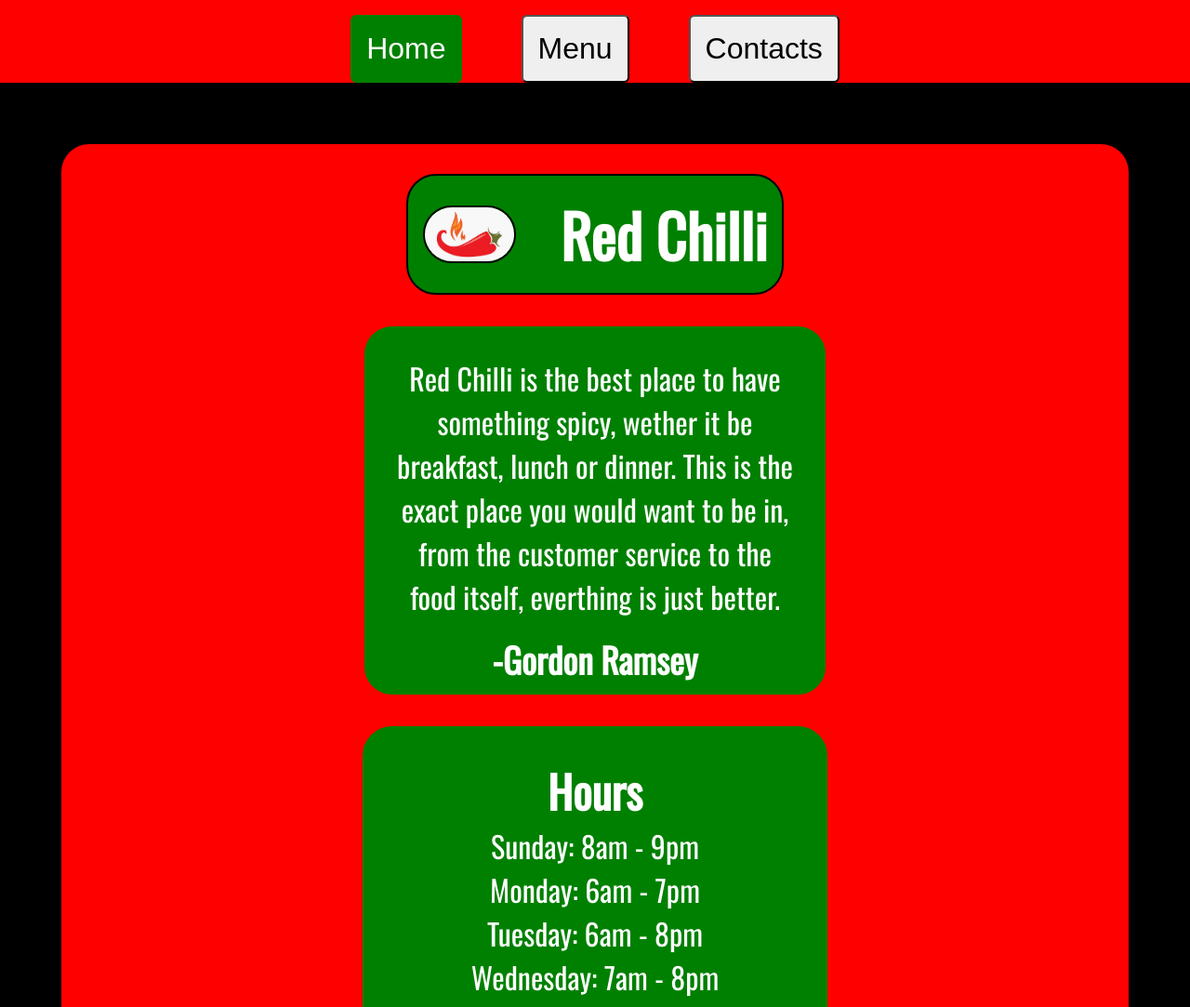
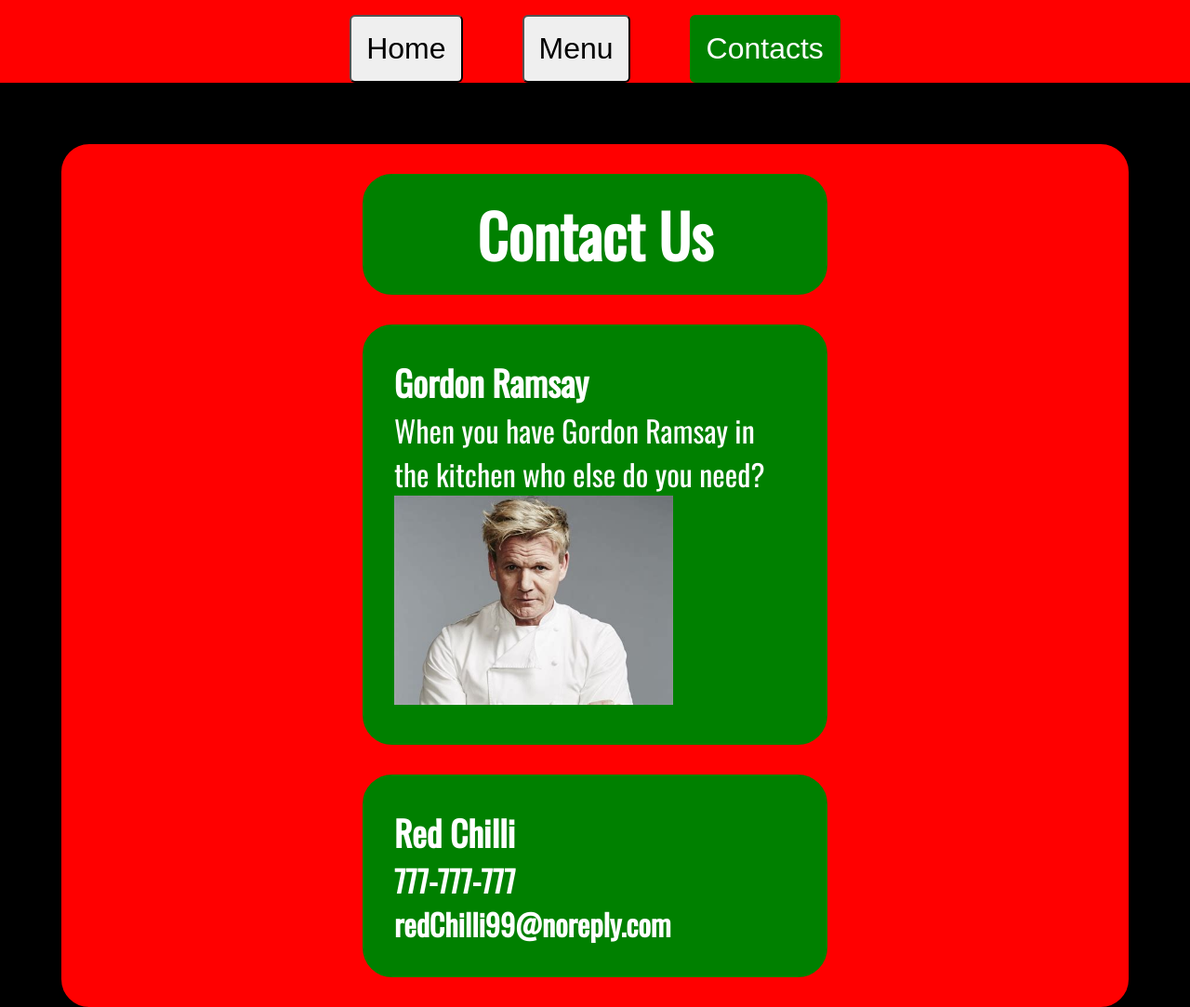
Before and after one commit to darkwood23/Restaurant-Page, a website built with webpack: page dist/index.html in a window 1280 px wide. Shown: the top 1083 px of the page at 93% size. Built offline with nearby package versions, Linux system fonts and the light colour scheme.

Commit message:
All done!

```diff
--- a/src/display-third-page.js
+++ b/src/display-third-page.js
@@ -1,7 +1,56 @@
+import gordonImage from "/home/anonymous/repos/Restaurant-Page/src/gordon.jpg"
+
 function displayContacts() {
-    const content = document.getElementById("page")
+    const contentHold = document.getElementById("page")
+    const menuButton = document.querySelector(".menu-button")
+    const homeButton = document.querySelector(".home-button")
+    const contactButton = document.querySelector(".contact-button")
 
-    content.textContent = "page three"
+    homeButton.style = ""
+    menuButton.style = ""
+    contactButton.style = "color: white; background-color: green; border: 2px solid green;"
+
+    contentHold.textContent = ""
+
+    const contactDiv = document.createElement("div")
+    const contactTitle = document.createElement("h1")
+
+    const gordon = document.createElement("div")
+    const gordonName = document.createElement("h3")
+    const gordonAbout = document.createElement("p")
+    const gordonPic = new Image()
+
+    const restaurant = document.createElement("div")
+    const restaurantName = document.createElement("h3")
+    const contactNumber = document.createElement("h4")
+    const email = document.createElement("h4")
+
+    contactDiv.id = "contact-div"
+    contactTitle.classList.add("contact-title")
+    gordon.classList.add("items")
+    restaurant.classList.add("items")
+
+    contactTitle.textContent = "Contact Us"
+    gordonName.textContent = "Gordon Ramsay"
+    gordonAbout.textContent = "When you have Gordon Ramsay in the kitchen who else do you need?"
+    gordonPic.src = gordonImage
+
+    restaurantName.textContent = "Red Chilli"
+    contactNumber.textContent = "777-777-777"
+    email.textContent = "redChilli99@noreply.com"
+
+    gordon.appendChild(gordonName)
+    gordon.appendChild(gordonAbout)
+    gordon.appendChild(gordonPic)
+
+    restaurant.appendChild(restaurantName)
+    restaurant.appendChild(contactNumber)
+    restaurant.appendChild(email)
+
+    contactDiv.appendChild(contactTitle)
+    contactDiv.appendChild(gordon)
+    contactDiv.appendChild(restaurant)
+    contentHold.appendChild(contactDiv)
 }
 
 export {displayContacts}
--- a/src/index.js
+++ b/src/index.js
@@ -8,3 +8,5 @@ const tabHolder = document.getElementById("content")
 
 displayTab(tabHolder)
 displayHome()
+displayMenu()
+displayContacts()
--- a/src/style.css
+++ b/src/style.css
@@ -81,6 +81,7 @@ body {
     background-color: green;
     padding: 2rem;
     margin: 0 0 2rem 0;
+    width: 500px;
 }
 
 .tab {
@@ -154,3 +155,12 @@ body {
 .titles {
     border-bottom: 2px solid white;
 }
+
+.contact-title {
+    border: 2px solid green;
+    border-radius: 2rem;
+    background-color: green;
+    margin: 2rem;
+    padding: 1rem;
+    text-align: center;
+}
```
Also changed, not shown: src/gordon.jpg (added).
